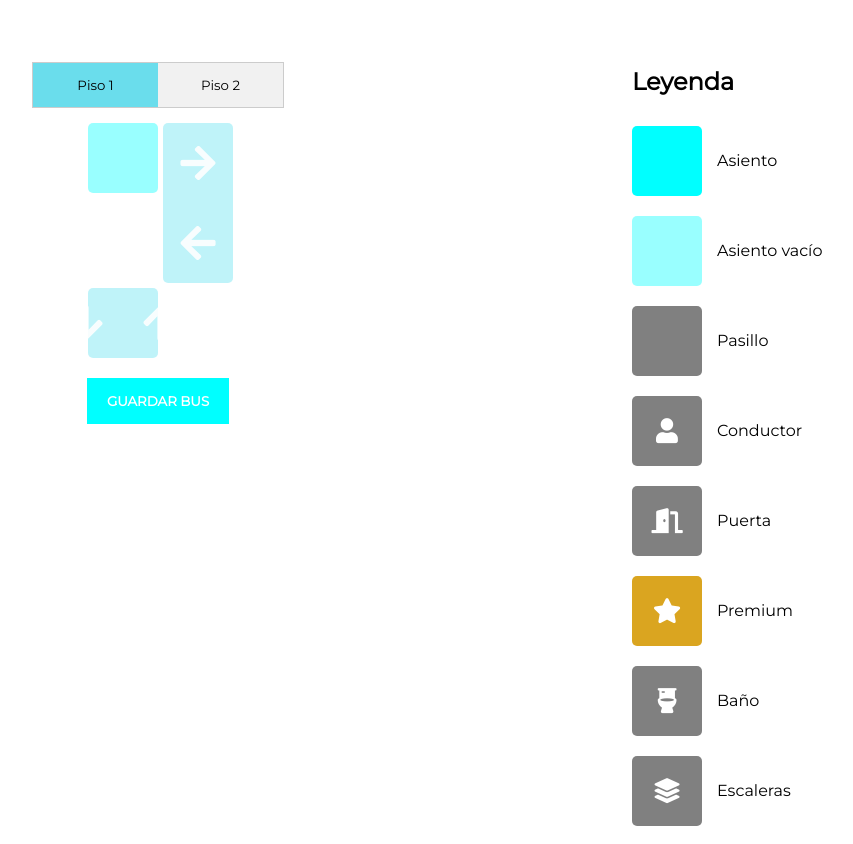
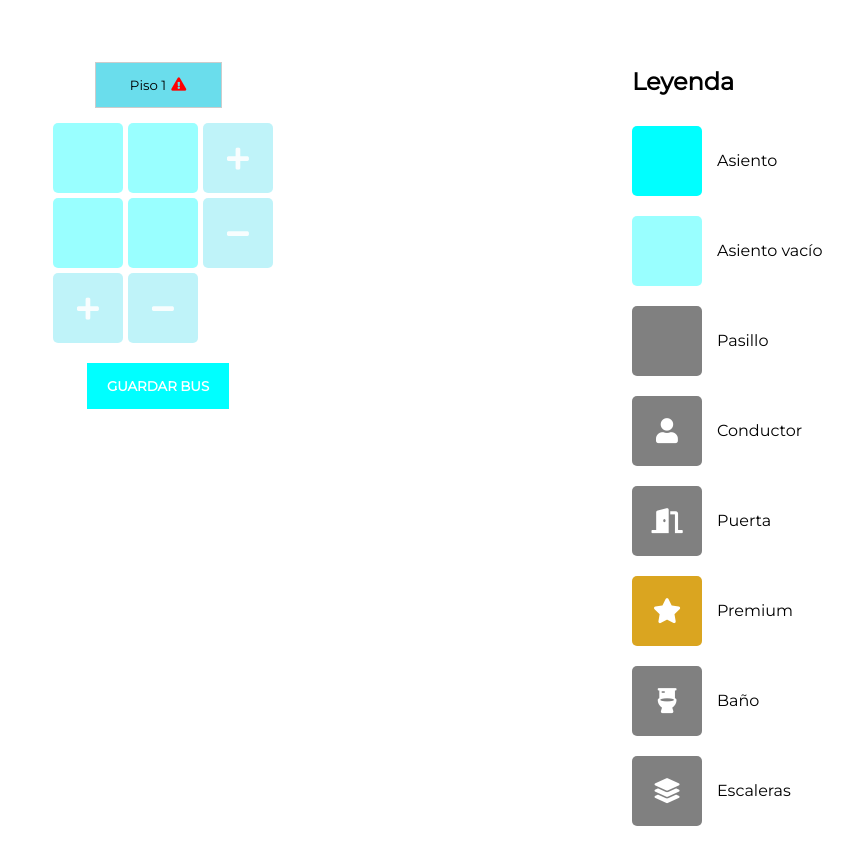
Before and after one commit to Carls13/ticketler-admin, a plain HTML site: page index.html in a window 1280 px wide. Both pictures are taken after a click on the button "GUARDAR BUS". Shown: the part 50-894 px from the top of the page, without its empty margins (324-1177 px from the left). Drawn offline with Linux system fonts and the light colour scheme.

Commit message:
Floors param, empty floors, buttons splitting and regular seat icon addition

```diff
--- a/index.html
+++ b/index.html
@@ -27,9 +27,17 @@
             onclick="changeCurrentFloor(1)"
           >
             Piso 1
+            <i
+              class="fas fa-exclamation-triangle"
+              title="Debe rellenar completamente este piso"
+            ></i>
           </button>
           <button id="floor-2" class="tablinks" onclick="changeCurrentFloor(2)">
             Piso 2
+            <i
+              class="fas fa-exclamation-triangle"
+              title="Debe rellenar completamente este piso"
+            ></i>
           </button>
         </div>
         <div class="tickets-grid"></div>
--- a/script.js
+++ b/script.js
@@ -6,22 +6,36 @@ const gridElement = document.querySelector(".tickets-grid");
 
 const root = document.documentElement;
 
+const queryString = window.location.search;
+const params = new URLSearchParams(queryString);
+const requestedFloors = parseInt(params.get("floors"));
+
+if (requestedFloors !== 2) {
+  const button2 = document.getElementById("floor-2");
+  const tab = document.querySelector(".tab");
+
+  tab.style.width = "125px";
+
+  button2.style.display = "none";
+}
+
 // Current active floor
 let activeFloor = 1;
 
 let busData = {
   floor1: {
-        rows: 1,
-        columns: 1,
-        seats: [],
-        seatsData: []
-      },
-      floor2: {
-        rows: 1,
-        columns: 1,
+    rows: 2,
+    columns: 2,
     seats: [],
     seatsData: []
   }
+};
+
+if (requestedFloors === 2) busData.floor2 = {
+  rows: 2,
+  columns: 2,
+  seats: [],
+  seatsData: []
 };
 
 // Create rows and columns array
@@ -33,7 +47,7 @@ const gridElement = document.querySelector(".tickets-grid");
 }
 
 busData.floor1.seats = createSeatsMap(1);
-    busData.floor2.seats = createSeatsMap(2);
+if (requestedFloors === 2) busData.floor2.seats = createSeatsMap(2);
 
 // Create array with detail of each seat
 function createSeatsData(floor) {
@@ -53,7 +67,7 @@ const gridElement = document.querySelector(".tickets-grid");
 }
 
 busData.floor1.seatsData = createSeatsData(1);
-    busData.floor2.seatsData = createSeatsData(2);
+if (requestedFloors === 2) busData.floor2.seatsData = createSeatsData(2);
 
 // Gets type of the seat
 function getSeatInfo(i, j) {
@@ -79,7 +93,7 @@ const gridElement = document.querySelector(".tickets-grid");
 
 // update array with detail of each seat
 function updateSeatsDataOnDimensionsChange() {
-      const {seats} = busData["floor" + activeFloor];
+  const { seats } = busData["floor" + activeFloor];
   let data = [];
   seats.forEach((seatRow, i) => {
     seatRow.forEach((seat, j) => {
@@ -143,16 +157,27 @@ const gridElement = document.querySelector(".tickets-grid");
 }
 
 // Gives attributes to a div to convert it into a seat
-    function getSeatItem(i, j, seatContainer) {
+function addSeatItem(i, j, seatContainer) {
+  if (!seatContainer) {
+    seatContainer = document.getElementById(`${i}-${j}`);
+    seatContainer.innerHTML = "";
+  }
+
+  // Change class name
   seatContainer.className = "seat";
-      seatContainer.textContent = `${mapIntToLetter(i + 1)}-${j + 1}`;
   seatContainer.id = `${i}-${j}`;
+
+  // Create seat icon to identify
+  const seatIcon = document.createElement("img");
+  seatIcon.src = "<%= asset_path 'exit.png' %>";
+  seatIcon.style.width = "25px"
+  seatIcon.style.height = "25px"
 
   const deleteIcon = createDeleteIcon(i, j);
 
-      modifySeatStatus(i, j, "regular_seat");
+  modifySeatStatus(i, j, "seat");
 
-      seatContainer.appendChild(deleteIcon);
+  seatContainer.append(seatIcon, deleteIcon);
   return seatContainer;
 }
 
@@ -340,7 +365,7 @@ const gridElement = document.querySelector(".tickets-grid");
   addIcon.src = "<%= asset_path 'seat-icon.png' %>";
   addIcon.style.width = '25px'
   addIcon.style.height = '25px'
-      addIcon.setAttribute("onclick", `addSeatBack(${i}, ${j})`);
+  addIcon.setAttribute("onclick", `addSeatItem(${i}, ${j})`);
   addIcon.setAttribute("title", "Agregar asiento normal");
 
   // Append icon to add as a first class icon
@@ -428,50 +453,65 @@ const gridElement = document.querySelector(".tickets-grid");
   });
 }
 
-    // Draw right button
-    function drawRightButton() {
-      const {columns, rows} = busData["floor" + activeFloor];
+// Draw right buttons
+function drawRightButtons() {
+  const { columns } = busData["floor" + activeFloor];
   const rightButton = document.createElement("div");
   rightButton.className = "button-right";
   rightButton.style.gridColumn = `${columns + 1}`;
-      rightButton.style.gridRow = `1 / span ${rows}`;
+  rightButton.style.gridRow = `1`;
 
   const rightArrow = document.createElement("i");
-      rightArrow.className = "fas fa-arrow-right";
+  rightArrow.className = "fas fa-plus";
   rightArrow.setAttribute("onclick", `modifyColumns(1)`);
   rightArrow.title = "Agregar 1 columna";
 
+  rightButton.append(rightArrow);
+
+  const leftButton = document.createElement("div");
+  leftButton.className = "button-right";
+  leftButton.style.gridColumn = `${columns + 1}`;
+  leftButton.style.gridRow = `2`;
+
   const leftArrow = document.createElement("i");
-      leftArrow.className = "fas fa-arrow-left";
+  leftArrow.className = "fas fa-minus";
   leftArrow.hidden = columns === 1;
   leftArrow.setAttribute("onclick", `modifyColumns(-1)`);
   leftArrow.title = "Remover 1 columna";
 
-      rightButton.append(rightArrow, leftArrow);
-      gridElement.append(rightButton);
+  leftButton.append(leftArrow);
+  gridElement.append(leftButton, rightButton);
 }
 
 // Draw down button
-    function drawDownButton() {
-      const {columns, rows} = busData["floor" + activeFloor];
+function drawDownButtons() {
+  const { rows } = busData["floor" + activeFloor];
   const downButton = document.createElement("div");
   downButton.className = "button-down";
-      downButton.style.gridColumn = `1 / span ${columns}`;
+  downButton.style.gridColumn = `1`;
   downButton.style.gridRow = `${rows + 1}`;
 
   const downArrow = document.createElement("i");
-      downArrow.className = "fas fa-arrow-down";
+  downArrow.className = "fas fa-plus";
   downArrow.setAttribute("onclick", `modifyRows(1)`);
   downArrow.title = "Agregar 1 fila";
 
+  downButton.append(downArrow);
+
+  const upButton = document.createElement("div");
+  upButton.className = "button-down";
+  upButton.style.gridColumn = `2`;
+  upButton.style.gridRow = `${rows + 1}`;
+
   const upArrow = document.createElement("i");
-      upArrow.className = "fas fa-arrow-up";
+  upArrow.className = "fas fa-minus";
   upArrow.hidden = rows === 6;
   upArrow.setAttribute("onclick", `modifyRows(-1)`);
   upArrow.title = "Remover 1 fila";
 
-      downButton.append(downArrow, upArrow);
-      gridElement.append(downButton);
+  upButton.append(upArrow);
+
+  gridElement.append(downButton, upButton);
 }
 
 // Increase/Dicrease columns
@@ -496,8 +536,8 @@ const gridElement = document.querySelector(".tickets-grid");
 
 // Draw left, right and down buttons
 function drawButtons() {
-      drawRightButton();
-      drawDownButton();
+  drawRightButtons();
+  drawDownButtons();
 }
 
 // Paint seats grid
@@ -505,7 +545,7 @@ const gridElement = document.querySelector(".tickets-grid");
   // Reset grid
   gridElement.textContent = "";
 
-      const {seats, columns} = busData["floor" + activeFloor];
+  const { seats, columns } = busData["floor" + activeFloor];
 
   // Style grid depending on columns
   gridElement.style.gridTemplateColumns = `repeat(${columns + 1}, ${SQUARE_SIZE}px)`;
@@ -564,6 +604,19 @@ const gridElement = document.querySelector(".tickets-grid");
   })
 };
 
+function handleValidation(emptyItem, floor) {
+  const icon = document.querySelector(`#floor-${floor} i`);
+
+  // Show alert icon if there are any empty seats in the floor
+
+  if (emptyItem) {
+    icon.style.display = "unset";
+    return;
+  } else {
+    icon.style.display = "none";
+  }
+}
+
 // Save seats info
 function saveSeats() {
   const finalData = Object.keys(busData).reduce((currentData, newFloor, i) => {
@@ -578,19 +631,27 @@ const gridElement = document.querySelector(".tickets-grid");
     ]
   }, []);
 
-      // Save somewhere...
+  // Check if there are any empty seats
+  const emptySpotInFloor1 = finalData.find((element) => element.floor === 1 && element.seat_type === "empty");
+  const emptySpotInFloor2 = finalData.find((element) => element.floor === 2 && element.seat_type === "empty");
+
+  handleValidation(emptySpotInFloor1, 1);
+  if (requestedFloors === 2) handleValidation(emptySpotInFloor2, 2);
+  if (emptySpotInFloor1 || emptySpotInFloor2) return;
+
+  // Save somewhere... (must be enabled later)
   saveButton.disabled = true;
 
   // MODIFY BACKEND URL HERE
   const BACKEND_URI = "/admin/customers/<%= @customer.id %>/vehicle_models/<%= @vehicle_model.id %>/vehicle_seats";
-
 
   $.ajax({
     url: BACKEND_URI,
     type: 'POST',
     dataType: 'json',
     data: { seats: finalData }
-      }).done(function (){
+  }).done(function () {
+    saveButton.disabled = false;
     window.location.replace("<%= admin_customer_vehicle_models_path(customer_id: @customer.id, display_message: true) %>")
   })
 }
--- a/style.css
+++ b/style.css
@@ -43,7 +43,6 @@ h1 {
 
 .seat {
   background-color: aqua;
-  cursor: pointer;
   font-weight: bold;
 }
 
@@ -102,6 +101,7 @@ h1 {
   background-color: goldenrod;
 }
 
+.seat i:nth-child(1),
 .driver i:nth-child(1),
 .door i:nth-child(1),
 .stairs i:nth-child(1),
@@ -174,7 +174,7 @@ h1 {
 .button-left i,
 .button-right i,
 .button-down i {
-  font-size: 40px;
+  font-size: 25px;
   color: white;
   opacity: 0.9;
   cursor: pointer;
@@ -184,14 +184,6 @@ h1 {
 .button-right,
 .button-down {
   background-color: #11d0e944;
-}
-
-.button-left {
-  height: auto !important;
-}
-
-.button-right {
-  height: auto !important;
 }
 
 .button-down {
@@ -262,13 +254,21 @@ h1 {
 /* Style the buttons that are used to open the tab content */
 .tab button {
   background-color: inherit;
-  float: left;
+  display: flex;
+  align-items: center;
+  justify-content: center;
+  gap: 5px;
   border: none;
   outline: none;
   cursor: pointer;
   padding: 14px 16px;
   transition: 0.3s;
   width: 125px;
+}
+
+.tab i {
+  display: none;
+  color: red;
 }
 
 /* Change background color of buttons on hover */
```
Lines whose indentation alone changed are shown as unchanged.
